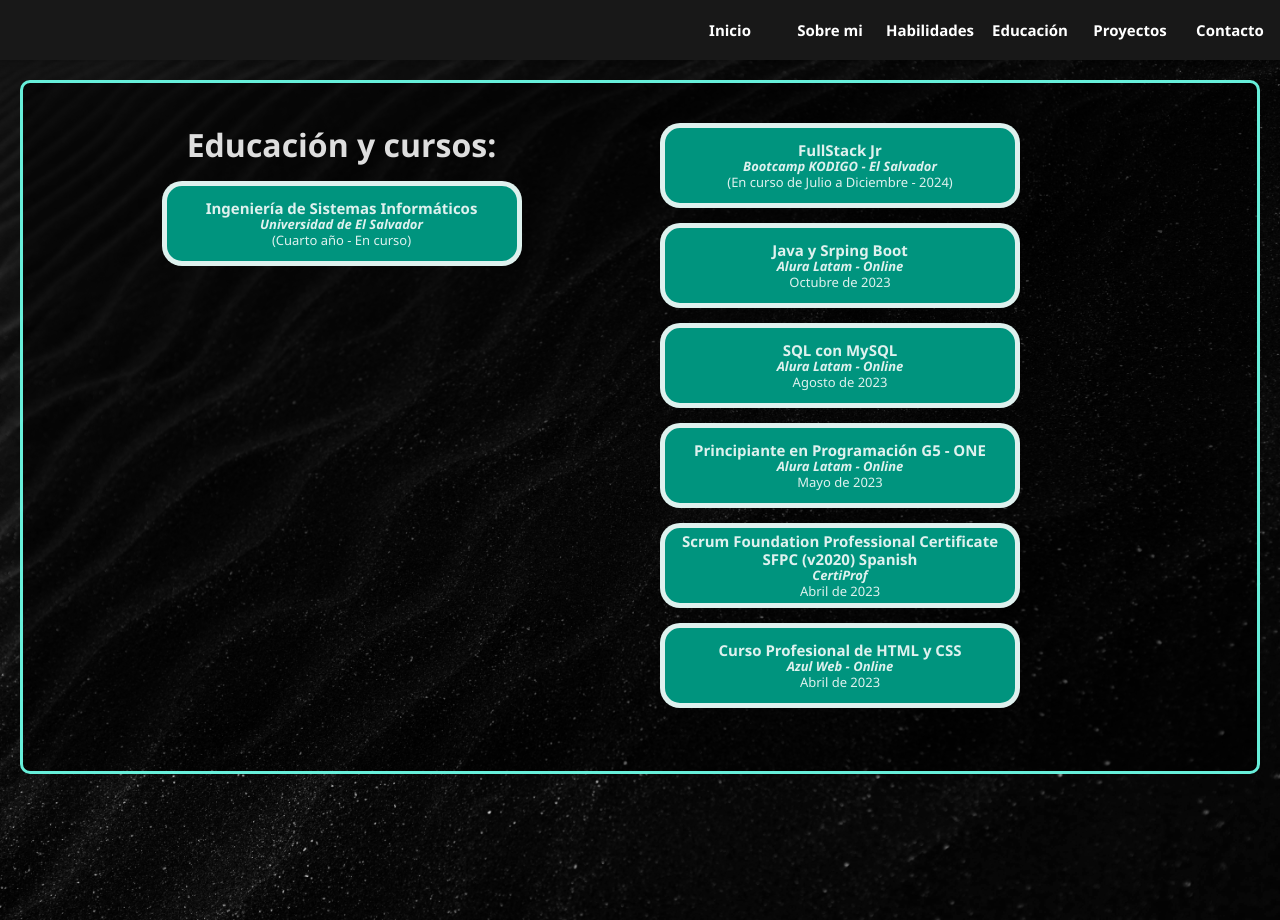
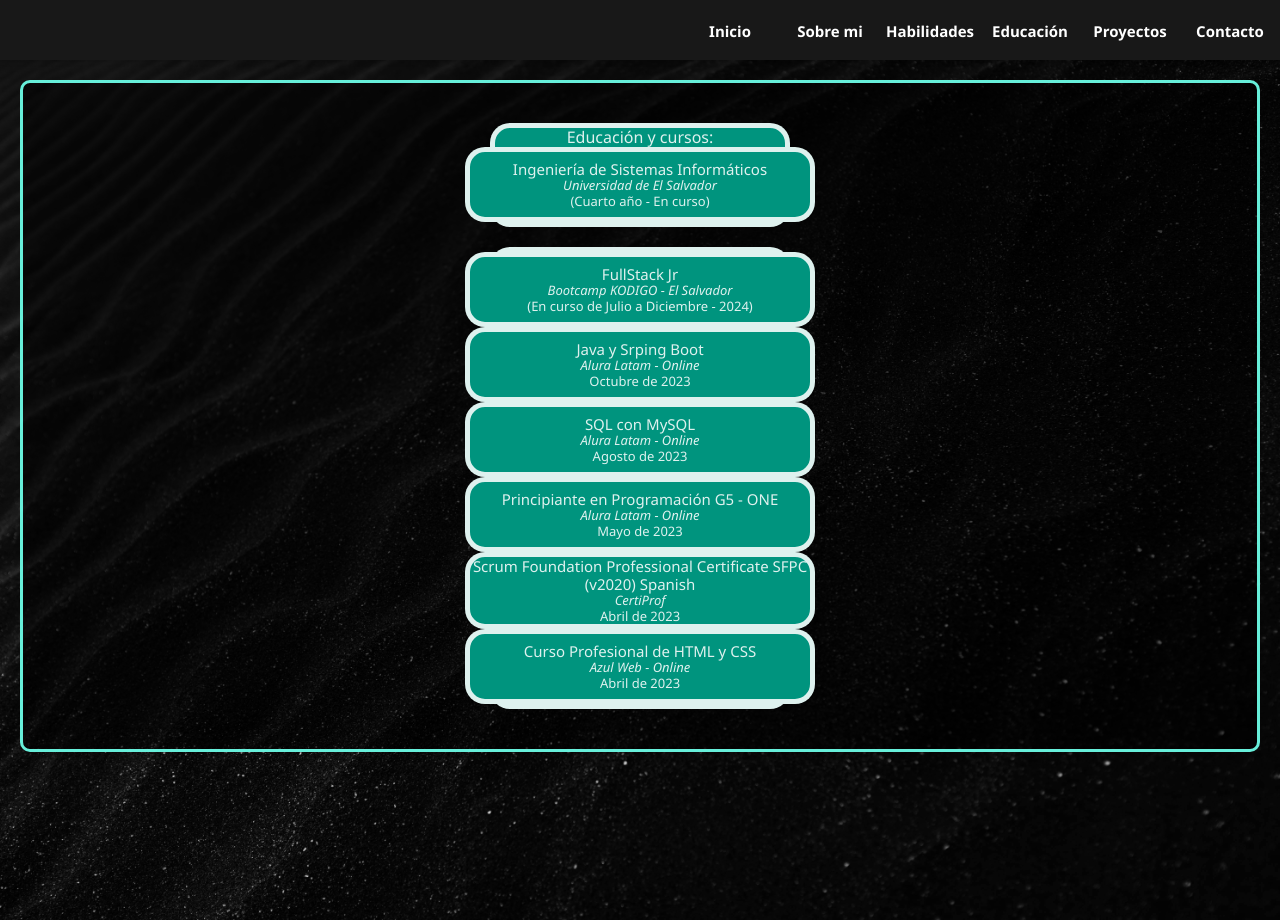
Before and after one commit to melagora/portafolio2_reactJSX-vite, a React (Vite) app: page /education in a window 1280 px wide. Built offline with nearby package versions, Linux system fonts and the light colour scheme.

Commit message:
Actualización de CSS puro a TailwildCSS

```diff
--- a/src/styles/styles.css
+++ b/src/styles/styles.css
@@ -1,3 +1,5 @@
+@import "tailwindcss";
+
 .general_section {
   background-color: rgba(0, 0, 0, 0.508);
   border-radius: 10px;
@@ -242,21 +244,10 @@
   display: flex;
   flex-direction: column;
   margin: 20px;
+  gap: 20px;
 }
 
-.contentEducation1 {
-  display: flex;
-  flex-direction: column;
-  justify-content: center;
-  align-items: center;
-}
-
-.contentEducation1 div {
-  margin: 15px;
-}
-
-.contentEducation1 div,
-.contentEducation2 div {
+.contentEducation div{
   background-color: #00947e;
   width: 300px;
   min-height: 75px;
@@ -268,57 +259,23 @@
   text-align: center;
 }
 
-.contentEducation1 div:hover,
-.contentEducation2 div:hover {
+
+.contentEducation div:hover {
   background-color: #363636;
   scale: 1.02;
 }
 
-.contentEducation1 div h2,
-.contentEducation2 div h2 {
+.contentEducation div h2 {
   font-size: 15px;
 }
 
-.contentEducation1 div h5,
-.contentEducation2 div h5 {
+.contentEducation div h5{
   font-size: 13px;
   font-style: italic;
 }
 
-.contentEducation1 div p,
-.contentEducation2 div p {
+.contentEducation div p{
   font-size: 13px;
-}
-
-.contentEducation2 {
-  display: flex;
-  flex-direction: column;
-  align-items: center;
-  gap: 15px;
-  /* overflow-y: auto; */
-}
-
-/* Ancho de la barra de desplazamiento */
-.contentEducation2::-webkit-scrollbar {
-  width: 15px; /* Cambia el ancho según lo necesites */
-}
-
-/* Color de la pista (fondo de la barra) */
-.contentEducation2::-webkit-scrollbar-track {
-  background: #f1f1f1; /* Color del fondo */
-  border-radius: 10px; /* Bordes redondeados */
-}
-
-/* Color y estilo de la barra de desplazamiento */
-.contentEducation2::-webkit-scrollbar-thumb {
-  background-color: #00947e; /* Color de la barra */
-  border-radius: 10px; /* Bordes redondeados */
-  border: 2px solid #f1f1f1; /* Espacio alrededor de la barra */
-}
-
-/* Color de la barra al hacer hover */
-.contentEducation2::-webkit-scrollbar-thumb:hover {
-  background-color: #08fdd8; /* Cambia el color cuando el mouse pasa sobre la barra */
 }
 
 /* FIN ROUTE EDUCATION */
@@ -626,48 +583,6 @@
     padding: 50px;
   }
 
-  .contentEducation {
-    flex-direction: row;
-    align-items: flex-start;
-    width: 100%;
-  }
-
-  .contentEducation1 {
-    width: 50%;
-  }
-
-  .contentEducation2 {
-    display: flex;
-    flex-direction: column;
-    align-items: center;
-    gap: 15px;
-    overflow-y: auto;
-    width: 400px;
-    height: 76vh;
-  }
-
-  /* Ancho de la barra de desplazamiento */
-  .contentEducation2::-webkit-scrollbar {
-    width: 15px; /* Cambia el ancho según lo necesites */
-  }
-
-  /* Color de la pista (fondo de la barra) */
-  .contentEducation2::-webkit-scrollbar-track {
-    background: #f1f1f1; /* Color del fondo */
-    border-radius: 10px; /* Bordes redondeados */
-  }
-
-  /* Color y estilo de la barra de desplazamiento */
-  .contentEducation2::-webkit-scrollbar-thumb {
-    background-color: #00947e; /* Color de la barra */
-    border-radius: 10px; /* Bordes redondeados */
-    border: 2px solid #f1f1f1; /* Espacio alrededor de la barra */
-  }
-
-  /* Color de la barra al hacer hover */
-  .contentEducation2::-webkit-scrollbar-thumb:hover {
-    background-color: #08fdd8; /* Cambia el color cuando el mouse pasa sobre la barra */
-  }
 }
 
 /* adaptación para dispositivos de pantallas en laptos y pantallas de mayor pixelaje*/
--- a/vite.config.js
+++ b/vite.config.js
@@ -1,9 +1,10 @@
 import { defineConfig } from 'vite'
+import tailwindcss from '@tailwindcss/vite'
 import react from '@vitejs/plugin-react-swc'
 
 // https://vite.dev/config/
 export default defineConfig({
-  plugins: [react()],
+  plugins: [react(), tailwindcss()],
   resolve: {
     alias: {
       '@': '/src',
```
